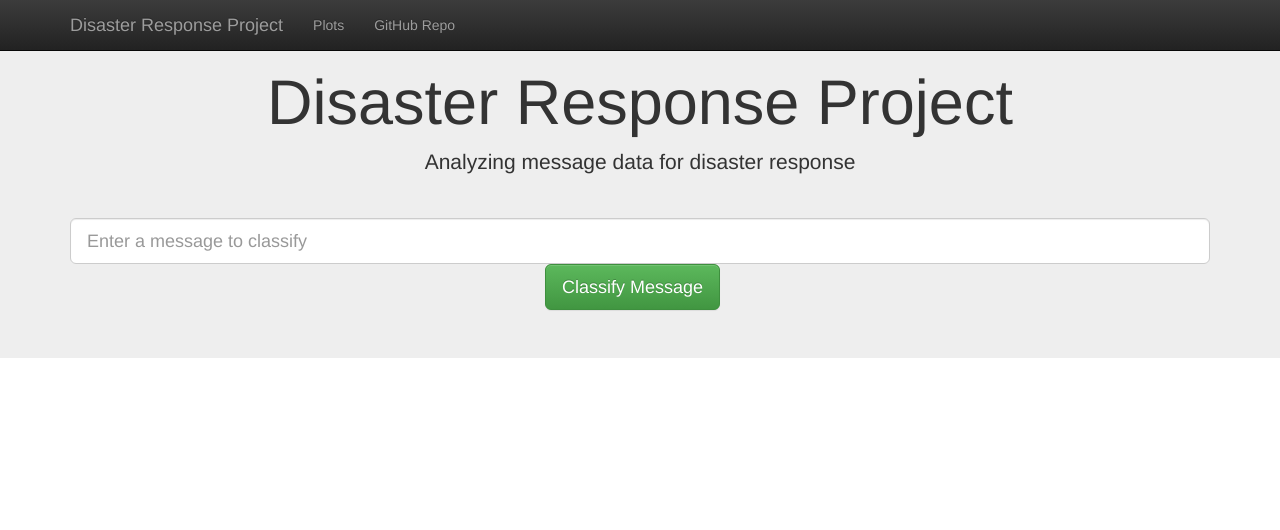
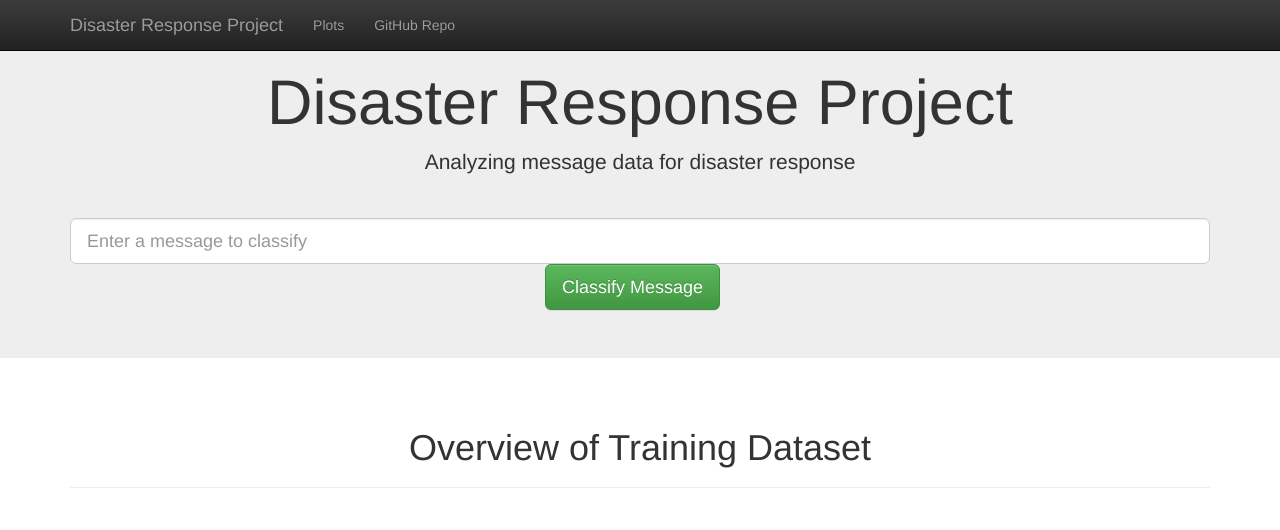
Before and after one commit to hamidkhbl/disaster-response-pipeline, a Flask app: page / in a window 1280 px wide. Shown: the top 530 px of the page. Run offline with Flask 2, Linux system fonts and the light colour scheme; parts of the project's set-up code (start-up, migrations or seed data) failed here and were passed over; some libraries are stand-ins or nearby versions.

Commit message:
Fix the issue with not showing results

```diff
--- a/app/templates/master.html
+++ b/app/templates/master.html
@@ -51,5 +51,19 @@
         {% endblock %}
     </div>
 </div>
+
+<div class="container">
+    {% block content %}
+        <div class="page-header">
+            <h1 class="text-center">Overview of Training Dataset</h1>
+        </div>
+    {% endblock %}
+
+    {% for id in ids %}
+        <div id="{{id}}"></div>
+    {% endfor %}
+</div>
+
+
 </body>
 </html>
```
